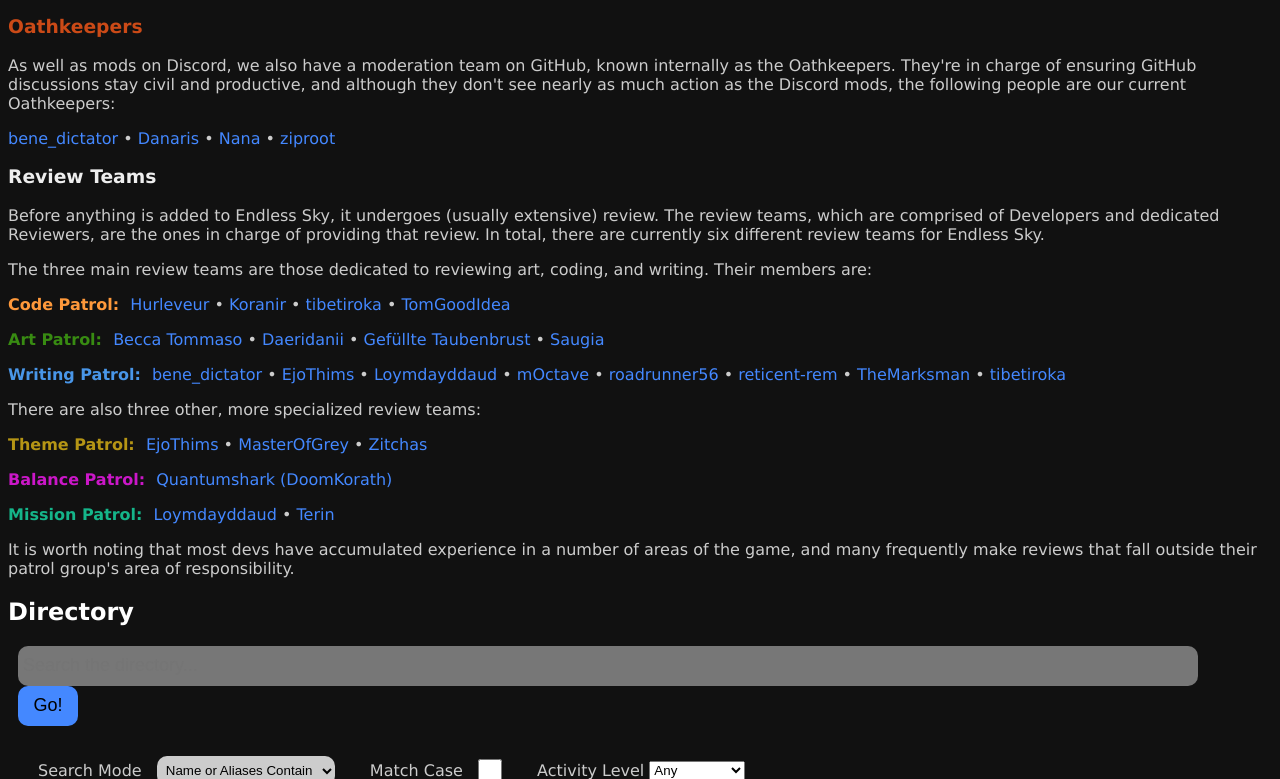
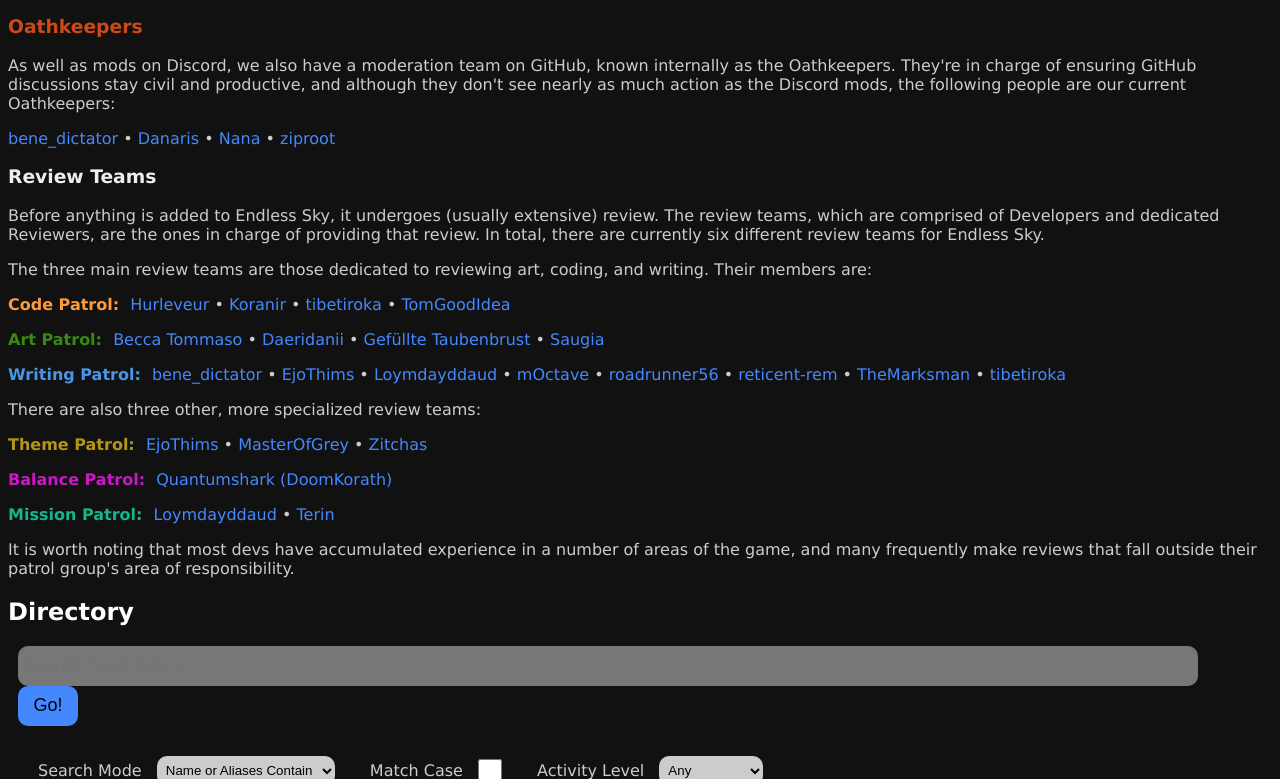
Before and after one commit to mOctave/es-community-directory, a plain HTML site: page index.html in a window 1280 px wide. Both pictures are taken after a click on the button "More Options". Shown: the part 646-1425 px from the top of the page. Drawn offline with Linux system fonts and the light colour scheme.

Commit message:
Update main.css
Literally copy-pasted, will refine

```diff
--- a/main.css
+++ b/main.css
@@ -308,6 +308,16 @@ MARK: Search and Filtering
 	margin-right: 30px;
 }
 
+#activity-filter {
+	height: 30px;
+	padding: 5px;
+	background-color: #ccc;
+	border: none;
+	border-radius: 10px;
+	margin-left: 10px;
+	margin-right: 30px;
+}
+
 .searchcheckbox {
 	height: 24px;
 	width: 24px;
```
